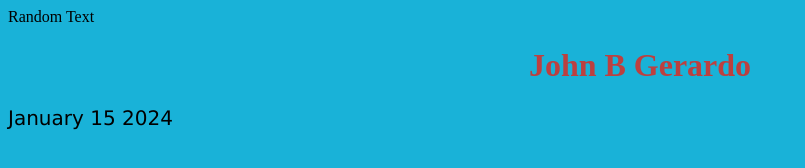
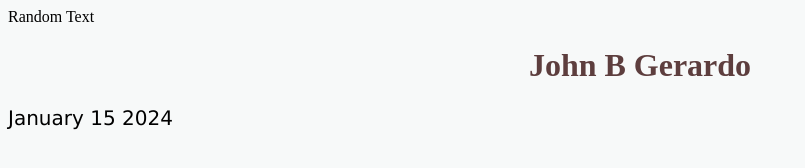
Before and after one commit to JBGerardo/JBGerardo.github.io, a plain HTML site: page index.html in a window 1280 px wide. Shown: the whole page, without its empty margins (0-805 px from the left). Drawn offline with Linux system fonts and the light colour scheme.

Commit message:
commit message

```diff
--- a/index.css
+++ b/index.css
@@ -1,9 +1,9 @@
 body {
-    background-color: rgb(25, 178, 216);
+    background-color: rgb(247, 249, 249);
   }
 
   h1 {
-    color: rgb(188, 64, 64);
+    color: rgb(93, 62, 62);
     text-align: center;
   }
 
--- a/index.html
+++ b/index.html
@@ -7,11 +7,11 @@
      <link rel="stylesheet" href="/index.css/">
       <style>
       body {
-        background-color: rgb(25, 178, 216);
+        background-color: rgb(247, 249, 249);
       }
 
       h1 {
-        color: rgb(188, 64, 64);
+        color: rgb(93, 62, 62);
         text-align: center;
       }
 
```
